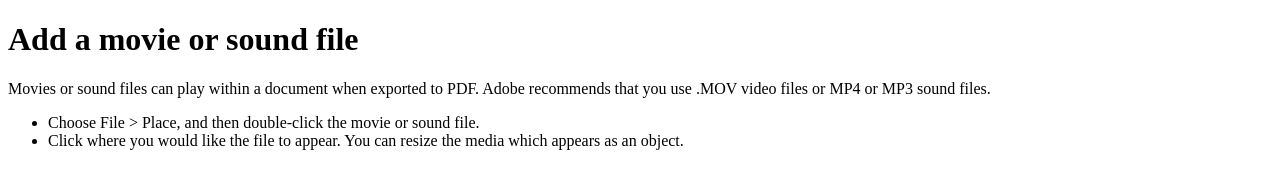
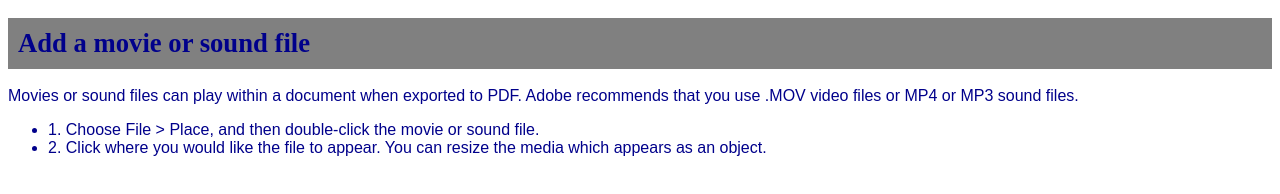
Before and after one commit to Reilly-cloud/softwaredocumentationP1, a plain HTML site: page Add a movie or sound file.html in a window 1280 px wide. Drawn offline with Linux system fonts and the light colour scheme.

Commit message:
Indesign User Guide
Added minor CSS Styles
Fixed broken links

```diff
--- a/Add a movie or sound file.html
+++ b/Add a movie or sound file.html
@@ -1,14 +1,15 @@
 <!DOCTYPE html>
 <html>
 <link rel="stylesheet" type="text/css" href="styles.css" media="all">
+
 <h1> Add a movie or sound file </h1>
 
 <p> Movies or sound files can play within a document when exported to PDF. Adobe recommends that you use .MOV video files or MP4 or MP3 sound files.
 
 <ul>
-<li>Choose File > Place, and then double-click the movie or sound file. </li>
+<li>1. Choose File > Place, and then double-click the movie or sound file. </li>
 
-<li> Click where you would like the file to appear. You can resize the media which appears as an object. </li>
+<li>2. Click where you would like the file to appear. You can resize the media which appears as an object. </li>
 </ul>
 </p>
 </html>
--- a/styles.css
+++ b/styles.css
@@ -14,20 +14,29 @@
 
 @import url('https://fonts.googleapis.com/css?family=Dosis|Lato&display=swap');
 
-@IMPORT url ("https://fonts.googleapis.com/css?family=Nanum+Gothic&display=swap")
+@import url ("https://fonts.googleapis.com/css?family=Nanum+Gothic&display=swap");
 
 
 h1 {
-    font: font-family: 'Nanum Gothic', sans-serif;;
+    font: 'Nanum Gothic', sans-serif;
     font-size: 20pt;
-    color: blue;
+    color: darkblue;
     text-align: left;
     padding-top: 10px;
     padding-right: 10px;
     padding-bottom: 10px;
     padding-left: 10px;
-    background-color: beige;
+    background-color: gray;
 }
+
 p {
-    background-color:
+    font-family: sans-serif;
+    font: Nanum Gothic;
+    color: darkblue;
 }
+ul {font-family: sans-serif;
+    font: Nanum Gothic;
+    color: darkblue}
+li {font-family: sans-serif;
+    font: Nanum Gothic;
+    color: darkblue}
```
Also changed, not shown: Bookmarks Folder/Bookmarks.html (+1 -1 lines), Bookmarks Folder/Create bookmarks.html (+1 -1 lines), Bookmarks Folder/Manage bookmarks.html (+1 -1 lines), Buttons Folder/Add buttons.html (+2 -1 lines), Buttons Folder/Buttons.html (+1 -0 lines), Buttons Folder/Convert button to an object.html (+1 -1 lines), TOC.html (+1 -0 lines), index.html (+1 -2 lines).
